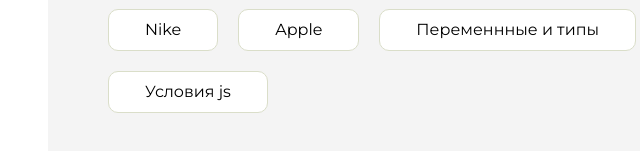
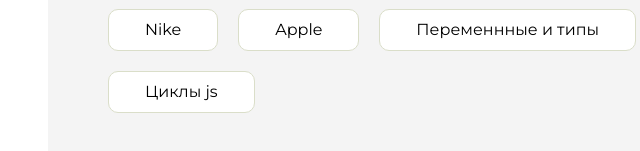
Before and after one commit to nur2282/homework, a plain HTML site: page index.html in a window 1280 px wide. Shown: the part 601-752 px from the top of the page, 348-988 px from the left. Drawn offline with Linux system fonts and the light colour scheme.

Commit message:
Update index.html

```diff
--- a/index.html
+++ b/index.html
@@ -153,7 +153,7 @@
                         <a href="js-2/index.html">Условия js</a>
                     </li>
                     <li class="content__list-item">
-                        <a href="js-3/index.html">Условия js</a>
+                        <a href="js-3/index.html">Циклы js</a>
                     </li>
                 </ul>
             </div>
```
